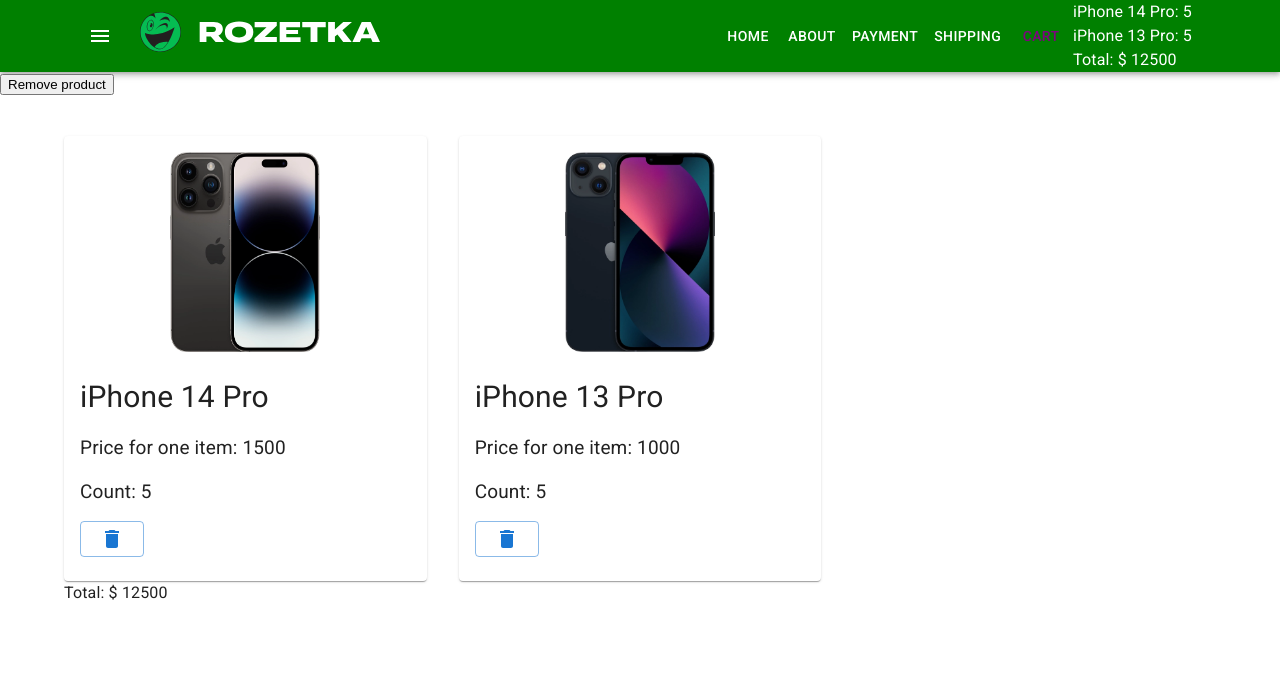
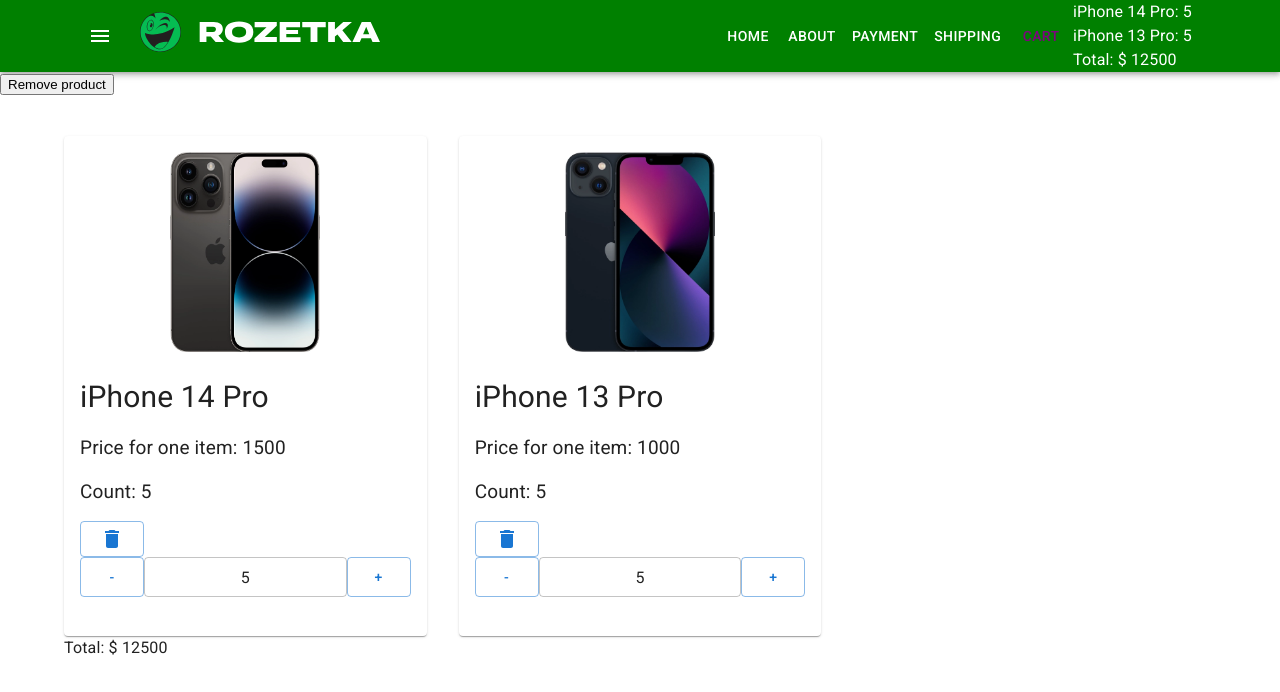
Before and after one commit to B1ackBoron/shop-project, a React (Create React App) app: page /cart in a window 1280 px wide. Shown: the top 692 px of the page. Built offline with nearby package versions, Linux system fonts and the light colour scheme.

Commit message:
added changeProductQuantity

```diff
--- a/src/Container/App/App.tsx
+++ b/src/Container/App/App.tsx
@@ -14,6 +14,7 @@
 
 type Context = {
     removeProductFromCart: (id: number) => void
+    changeProductQuantity: (id: number, count: number) => void
 }
 
 export const AppContext = createContext<Context | null>(null)
@@ -35,11 +36,21 @@
         setProductsInCart((prevState) => omit(prevState, id))
     }
 
+    const changeProductQuantity = (id: number, count: number) => {
+        setProductsInCart((prevState) => ({
+            ...prevState,
+            [id]: count,
+        }))
+    }
+
     return (
         <>
             <StyledEngineProvider injectFirst>
                 <AppContext.Provider
-                    value={{ removeProductFromCart: removeProductFromCart }}
+                    value={{
+                        removeProductFromCart: removeProductFromCart,
+                        changeProductQuantity: changeProductQuantity,
+                    }}
                 >
                     <CssBaseline />
                     <Header productsInCart={productsInCart} />
--- a/src/components/CartProductList/CartProductListItemExtended.tsx
+++ b/src/components/CartProductList/CartProductListItemExtended.tsx
@@ -3,6 +3,7 @@
 import DeleteIcon from '@mui/icons-material/Delete'
 import { useContext } from 'react'
 import { AppContext } from 'Container/App/App'
+import Quantity from 'components/Quantity/Quantity'
 
 type Props = {
     product: Product
@@ -32,6 +33,21 @@
                     >
                         <DeleteIcon />
                     </Button>
+                    <Quantity
+                        count={productCount}
+                        onDecrementClick={() =>
+                            data?.changeProductQuantity(
+                                product.id,
+                                productCount - 1
+                            )
+                        }
+                        onIncrementClick={() =>
+                            data?.changeProductQuantity(
+                                product.id,
+                                productCount + 1
+                            )
+                        }
+                    />
                 </CardContent>
             </Card>
         </Grid>
--- a/src/components/Products/ProductListItem.tsx
+++ b/src/components/Products/ProductListItem.tsx
@@ -1,10 +1,5 @@
-import {
-    Button,
-    Card,
-    CardActions,
-    CardContent,
-    TextField,
-} from '@mui/material'
+import { Button, Card, CardActions, CardContent } from '@mui/material'
+import Quantity from 'components/Quantity/Quantity'
 import { useState } from 'react'
 import './ProductListItem.scss'
 
@@ -50,23 +45,11 @@
                 <div className="product-features">Capacity: {capacity}Gb</div>
                 <div className="product-features">Type: {type}</div>
                 <div className="product-price">Price: $ {price}</div>
-                <div className="product-quantity">
-                    <Button
-                        variant="outlined"
-                        onClick={() => onDecrementClick()}
-                        disabled={count <= 1}
-                    >
-                        -
-                    </Button>
-                    <TextField value={count} size="small" />
-                    <Button
-                        variant="outlined"
-                        onClick={() => onIncrementClick()}
-                        disabled={count >= 10}
-                    >
-                        +
-                    </Button>
-                </div>
+                <Quantity
+                    count={count}
+                    onDecrementClick={onDecrementClick}
+                    onIncrementClick={onIncrementClick}
+                />
                 <CardActions className="btn-wrap">
                     <Button
                         variant="outlined"
--- /dev/null
+++ b/src/components/Quantity/Quantity.tsx
@@ -0,0 +1,29 @@
+import { Button, TextField } from '@mui/material'
+
+type Props = {
+    count: number
+    onDecrementClick: () => void
+    onIncrementClick: () => void
+}
+const Quantity = ({ count, onDecrementClick, onIncrementClick }: Props) => {
+    return (
+        <div className="product-quantity">
+            <Button
+                variant="outlined"
+                onClick={() => onDecrementClick()}
+                disabled={count <= 1}
+            >
+                -
+            </Button>
+            <TextField value={count} size="small" />
+            <Button
+                variant="outlined"
+                onClick={() => onIncrementClick()}
+                disabled={count >= 10}
+            >
+                +
+            </Button>
+        </div>
+    )
+}
+export default Quantity
```
